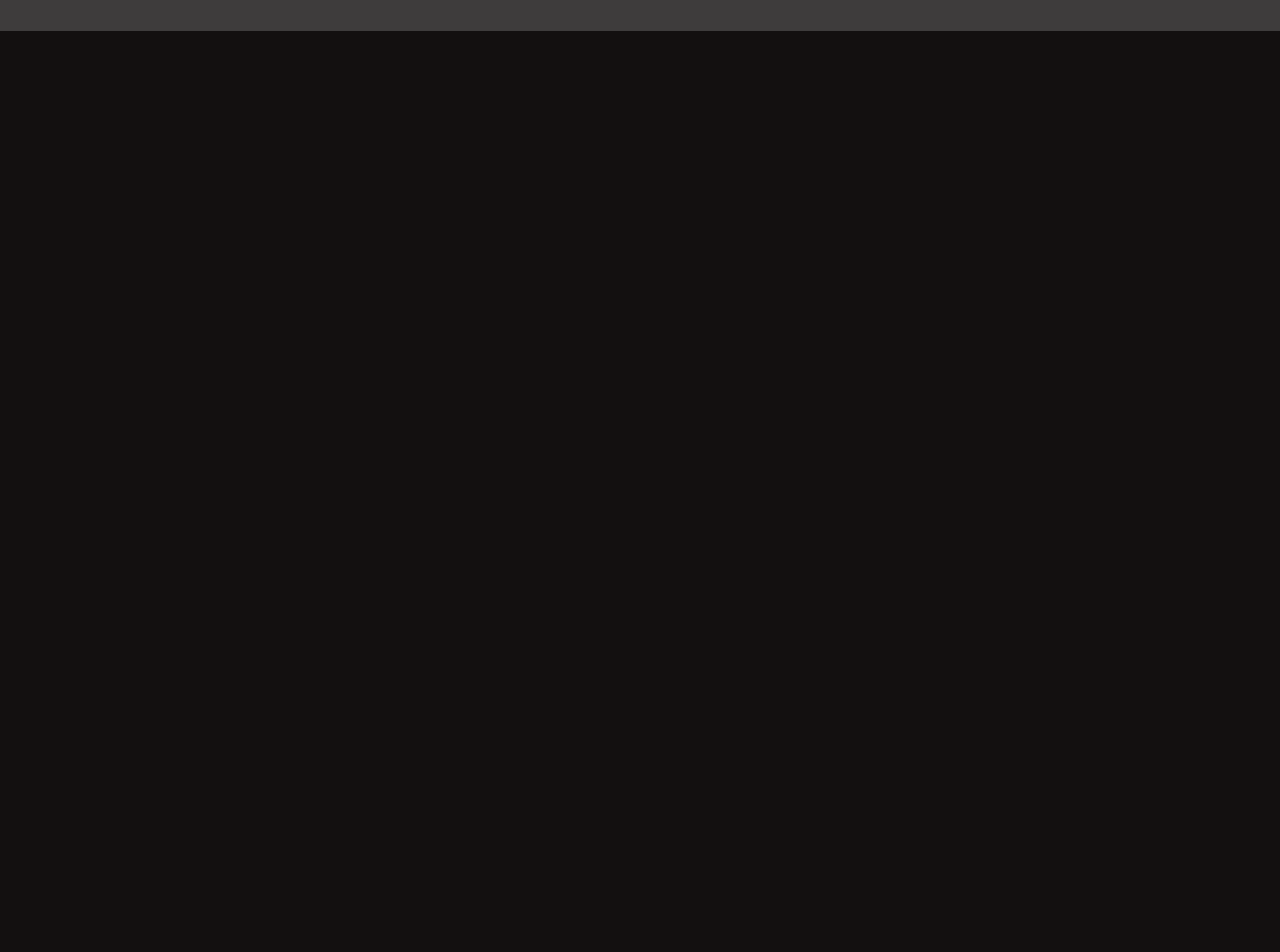
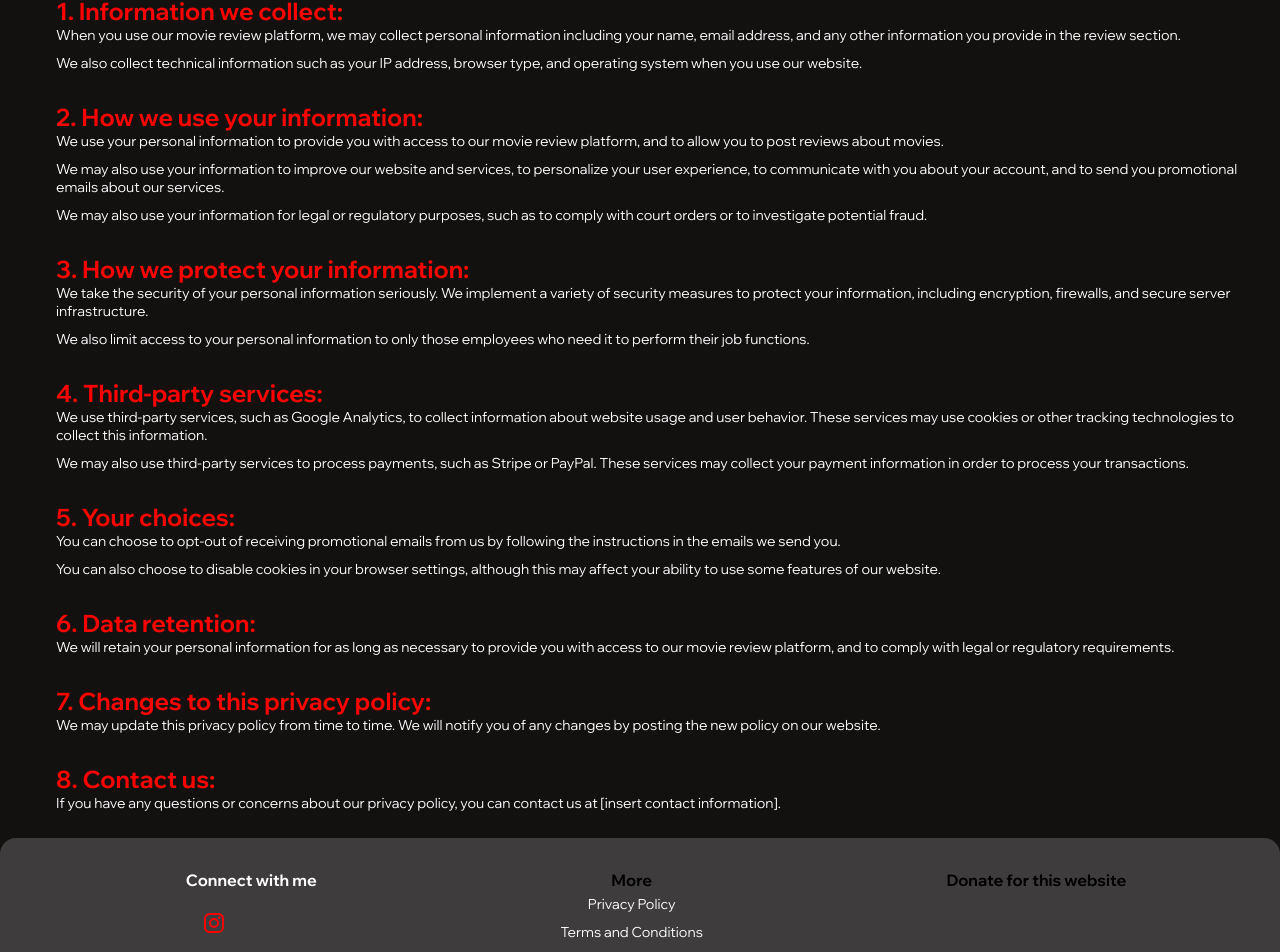
Before and after one commit to kalviumcommunity/entbuds2, a React (Create React App) app in the folder client/: page /privacy in a window 1280 px wide. Shown: the part 232-1184 px from the top of the page. Before the commit the page ends 800 px from the top, so only its background shows below. Built offline with nearby package versions, Linux system fonts and the light colour scheme; no server answers.

Commit message:
Changes in Footer

```diff
--- a/client/src/App.js
+++ b/client/src/App.js
@@ -13,6 +13,8 @@ import FilmPage from './components/FilmPage/FilmPage';
 import Footer from './components/Footer/Footer';
 import { useEffect, useState } from 'react';
 import ScaleLoader from "react-spinners/ScaleLoader";
+import PrivacyPolicy from './components/Footer/Privacy Policy/PrivacyPolicy';
+import Terms from './components/Footer/T&C/T&C';
 
 
 function App() {
@@ -50,6 +52,8 @@ function App() {
         <Route path='movies/comedy' element = {<ComedyList />}></Route>
         <Route path='movies/romance' element = {<RomanceList />}></Route>
         <Route path='movies/documentary' element = {<DocumentaryList />}></Route>
+        <Route path='privacy' element = {<PrivacyPolicy />}></Route>
+        <Route path='T&C' element = {<Terms />}></Route>
       </Routes>
       <Footer />
       </Router>
--- a/client/src/components/Footer/Footer.jsx
+++ b/client/src/components/Footer/Footer.jsx
@@ -3,6 +3,7 @@ import './Footer.css';
 import InstagramIcon from '@mui/icons-material/Instagram';
 import PinterestIcon from '@mui/icons-material/Pinterest';
 import LinkedInIcon from '@mui/icons-material/LinkedIn';
+import { Link } from 'react-router-dom';
 
 const Footer = () => {
 
@@ -31,6 +32,11 @@ const Footer = () => {
                     </div>
                 </div>
             </div>
+            <div>
+                <h3>More</h3>
+                <Link to="privacy" style={{color: "white", textDecoration: "none"}}><p>Privacy Policy</p></Link>
+                <Link to="T&C" style={{color: "white", textDecoration: "none"}}><p>Terms and Conditions</p></Link>
+            </div>
       <div>
         <h3>
             Donate for this website
--- /dev/null
+++ b/client/src/components/Footer/Privacy Policy/PrivacyPolicy.css
@@ -0,0 +1,16 @@
+.policy{
+    text-align: left;
+    margin-left: 7vmin;
+}
+
+.policy h1{
+    color: red;
+}
+
+.info{
+    color: red;
+}
+
+.policy p {
+    color: white;
+}
--- /dev/null
+++ b/client/src/components/Footer/Privacy Policy/PrivacyPolicy.jsx
@@ -0,0 +1,51 @@
+import React from 'react';
+import './PrivacyPolicy.css'
+
+const PrivacyPolicy = () => {
+    return (
+        <div className='policy'>
+            <br />
+            <br />
+            <br />
+            <br />
+            <br />
+            <br />
+            <h1>Privacy Policy</h1>
+            <p>This privacy policy outlines how we collect, use, and protect your personal information when you use our movie review platform.</p>
+            <br />
+            <br />
+            <h2 className='info'>1. Information we collect:</h2>
+            <p>When you use our movie review platform, we may collect personal information including your name, email address, and any other information you provide in the review section.</p>
+            <p>We also collect technical information such as your IP address, browser type, and operating system when you use our website.</p>
+            <br />
+            <h2 className='info'>2. How we use your information:</h2>
+            <p>We use your personal information to provide you with access to our movie review platform, and to allow you to post reviews about movies.</p>
+            <p>We may also use your information to improve our website and services, to personalize your user experience, to communicate with you about your account, and to send you promotional emails about our services.</p>
+            <p>We may also use your information for legal or regulatory purposes, such as to comply with court orders or to investigate potential fraud.</p>
+            <br />
+            <h2 className='info'>3. How we protect your information:</h2>
+            <p>We take the security of your personal information seriously. We implement a variety of security measures to protect your information, including encryption, firewalls, and secure server infrastructure.</p>
+            <p>We also limit access to your personal information to only those employees who need it to perform their job functions.</p>
+            <br />
+            <h2 className='info'>4. Third-party services:</h2>
+            <p>We use third-party services, such as Google Analytics, to collect information about website usage and user behavior. These services may use cookies or other tracking technologies to collect this information.</p>
+            <p>We may also use third-party services to process payments, such as Stripe or PayPal. These services may collect your payment information in order to process your transactions.</p>
+            <br />
+            <h2 className='info'>5. Your choices:</h2>
+            <p>You can choose to opt-out of receiving promotional emails from us by following the instructions in the emails we send you.</p>
+            <p>You can also choose to disable cookies in your browser settings, although this may affect your ability to use some features of our website.</p>
+            <br />
+            <h2 className='info'>6. Data retention:</h2>
+            <p>We will retain your personal information for as long as necessary to provide you with access to our movie review platform, and to comply with legal or regulatory requirements.</p>
+            <br />
+            <h2 className='info'>7. Changes to this privacy policy:</h2>
+            <p>We may update this privacy policy from time to time. We will notify you of any changes by posting the new policy on our website.</p>
+            <br />
+            <h2 className='info'>8. Contact us:</h2>
+            <p>If you have any questions or concerns about our privacy policy, you can contact us at [insert contact information].</p>
+
+        </div>
+    )
+}
+
+export default PrivacyPolicy
--- /dev/null
+++ b/client/src/components/Footer/T&C/T&C.css
@@ -0,0 +1,16 @@
+.terms{
+    text-align: left;
+    margin-left: 7vmin;
+}
+
+.terms h1{
+    color: red;
+}
+
+.terms h2{
+    color: red;
+}
+
+.terms p{
+    color: white;
+}
--- /dev/null
+++ b/client/src/components/Footer/T&C/T&C.jsx
@@ -0,0 +1,54 @@
+import React from 'react';
+import './T&C.css'
+
+const Terms = () => {
+  return (
+    <div className='terms'>
+        <br />
+        <br />
+        <br />
+        <br />
+        <br />
+        <br />
+        <br />
+        <h1>Terms and Conditions</h1>
+	<p>By accessing or using our movie review platform, you agree to be bound by these terms and conditions:</p>
+    <br />
+    <br />
+	<h2>Content:</h2>
+	<p>Our movie review platform allows users to post reviews and other content related to movies. You are solely responsible for the content you post on our platform, and you agree not to post any content that is defamatory, abusive, discriminatory, or otherwise violates the rights of others.</p>
+	<p>We reserve the right to remove any content that we determine, in our sole discretion, violates these terms and conditions or is otherwise inappropriate for our platform.</p>
+    <br />
+	<h2>Intellectual Property:</h2>
+	<p>All content on our movie review platform, including text, graphics, logos, and images, is owned by us or our licensors and is protected by copyright and other intellectual property laws.</p>
+	<p>You may not use any content from our platform without our prior written consent.</p>
+    <br />
+	<h2>Privacy:</h2>
+	<p>We collect and use personal information from our users in accordance with our privacy policy.</p>
+    <br />
+	<h2>Third-Party Links:</h2>
+	<p>Our platform may contain links to third-party websites or services that are not owned or controlled by us. We have no control over, and assume no responsibility for, the content, privacy policies, or practices of any third-party websites or services.</p>
+    <br />
+	<h2>Limitation of Liability:</h2>
+	<p>We will not be liable for any damages or losses arising from your use of our movie review platform, including but not limited to direct, indirect, incidental, consequential, or punitive damages.</p>
+    <br />
+	<h2>Indemnification:</h2>
+	<p>You agree to indemnify and hold us harmless from any claims, damages, or losses arising from your use of our platform, including but not limited to any content you post, any violation of these terms and conditions, or any infringement of intellectual property rights.</p>
+    <br />
+	<h2>Modification of Terms:</h2>
+	<p>We reserve the right to modify these terms and conditions at any time. Any changes will be effective immediately upon posting on our platform.</p>
+    <br />
+	<h2>Termination:</h2>
+	<p>We may terminate your access to our platform at any time, without notice or liability, for any reason or no reason, including but not limited to any violation of these terms and conditions.</p>
+    <br />
+	<h2>Governing Law:</h2>
+	<p>These terms and conditions shall be governed by and construed in accordance with the laws of [insert jurisdiction].</p>
+    <br />
+	<h2>Contact us:</h2>
+	<p>If you have any questions or concerns about our terms and conditions, you can contact us at [insert contact information].</p>
+
+    </div>
+  )
+}
+
+export default Terms
```
Also changed, not shown: 2 other files (tests, documents, lock files or other folders).
